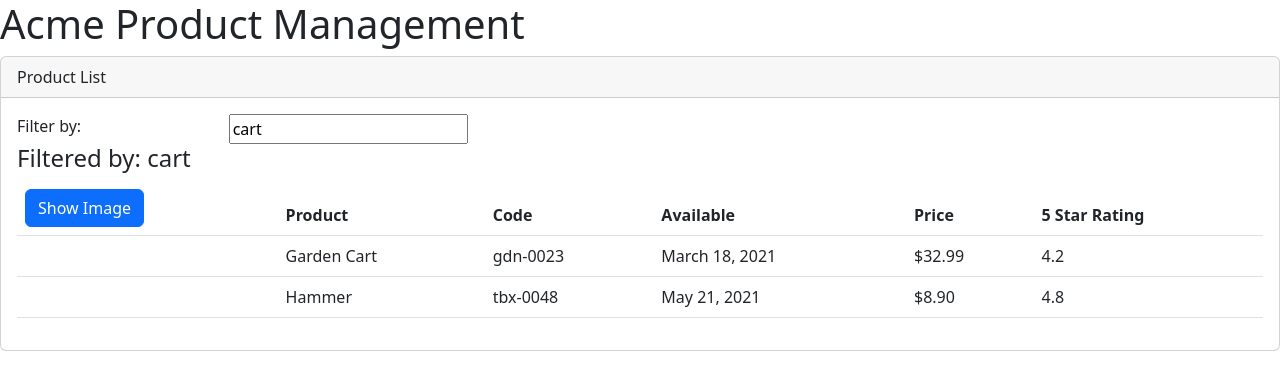
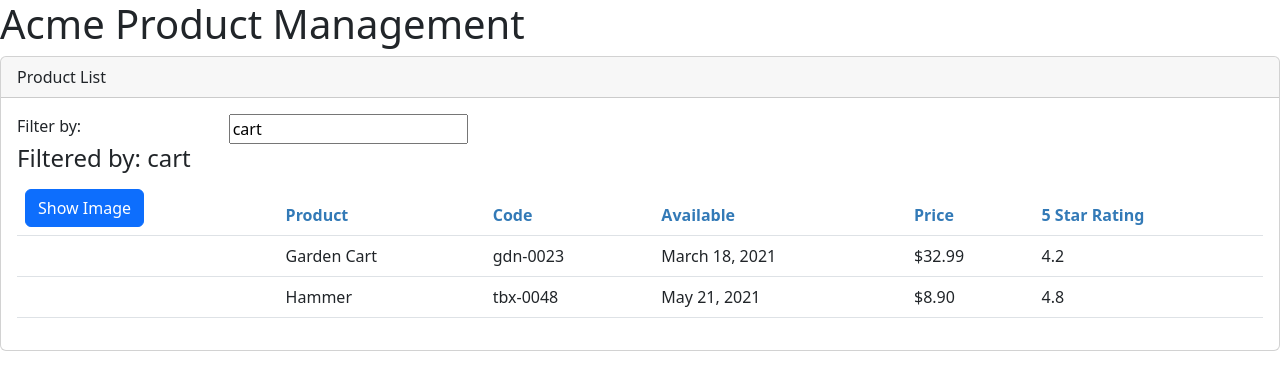
Before and after one commit to enurberk/AngularGettingStarted, an Angular app: page / in a window 1280 px wide. Shown: the top 390 px of the page. Built offline with nearby package versions, Linux system fonts and the light colour scheme.

Commit message:
interface, styleUrls, OnInit added

```diff
--- /dev/null
+++ b/src/app/products/product-list.component.css
@@ -0,0 +1,3 @@
+thead {
+    color: #337ab7;
+}
--- a/src/app/products/product-list.component.ts
+++ b/src/app/products/product-list.component.ts
@@ -1,17 +1,19 @@
-import { Component } from "@angular/core";
+import { Component, OnInit } from "@angular/core";
+import { IProduct } from "./product";
 
 @Component({
     selector: 'pm-products',
-    templateUrl: './product-list.component.html'
+    templateUrl: './product-list.component.html',
+    styleUrls: ['./product-list.component.css']
 })
 
-export class ProductListComponent{
+export class ProductListComponent implements OnInit{
     pageTitle: string = 'Product List';
     imageWidth: number = 50;
     imageMargin: number = 2;
     showImage: boolean = false;
     listFilter: string = 'cart';
-    products: any[] = [
+    products: IProduct[] = [
         {
             "productId": 2,
             "productName": "Garden Cart",
@@ -36,4 +38,7 @@ export class ProductListComponent{
     toggleImage(): void{
         this.showImage = ! this.showImage;
     }
+    ngOnInit(): void {
+        console.log('In OnInit');
+    }
 }
--- /dev/null
+++ b/src/app/products/product.ts
@@ -0,0 +1,10 @@
+export interface IProduct {
+    productId: number;
+    productName: string;
+    productCode: string;
+    releaseDate: string;
+    price: number;
+    description: string;
+    starRating: number;
+    imageUrl: string;
+}
```
